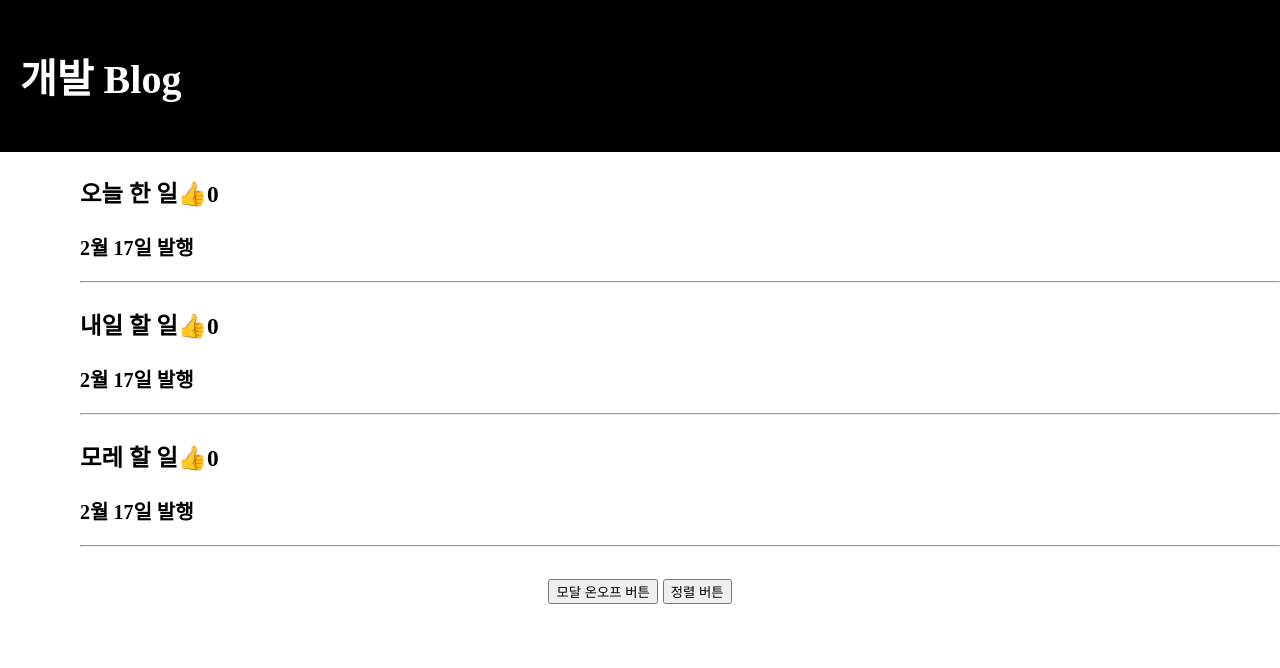
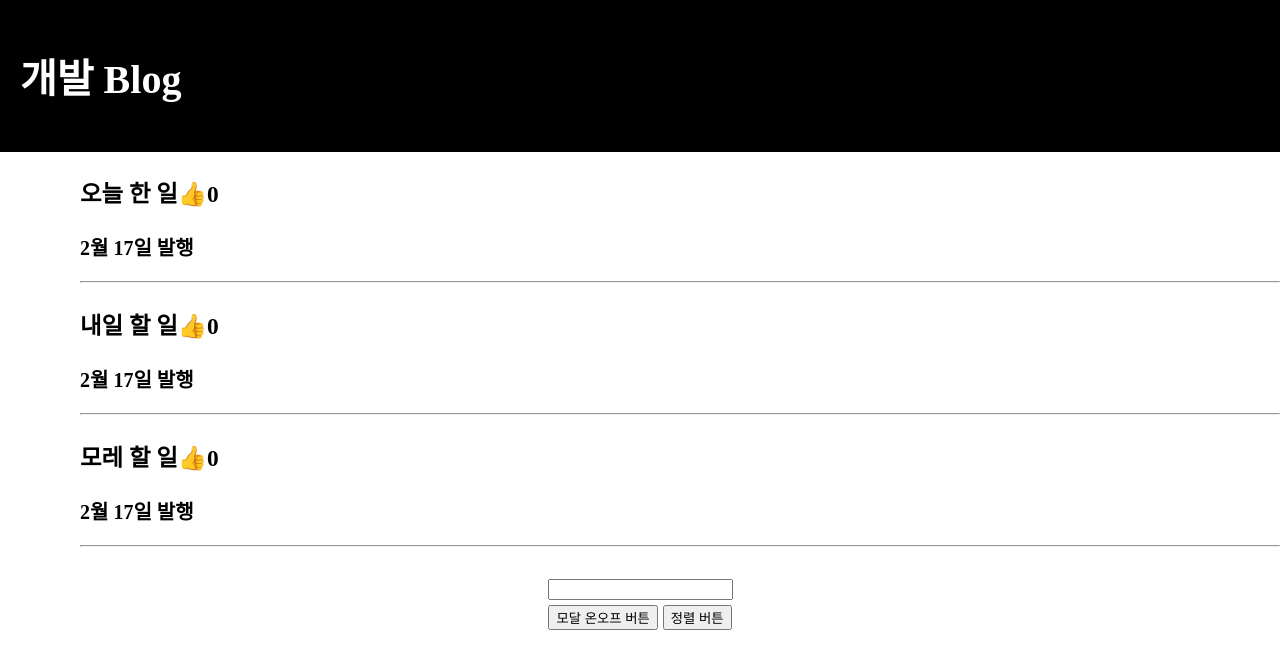
Before and after one commit to uhgenie7/devblog, a React (Create React App) app: page / in a window 1280 px wide. Shown: the top 668 px of the page. Built offline with nearby package versions, Linux system fonts and the light colour scheme.

Commit message:
input 태그와 onChagne 이벤트

```diff
--- a/src/App.css
+++ b/src/App.css
@@ -43,6 +43,11 @@ body {
   margin-right: 5px;
 }
 
+.inputValue {
+  display: block;
+  margin: 5px auto;
+}
+
 .App-logo {
   height: 40vmin;
   pointer-events: none;
--- a/src/App.js
+++ b/src/App.js
@@ -11,7 +11,7 @@ function App() {
     "모레 할 일",
   ]);
   let [clickTitle, titleChange] = useState(0);
-
+  let [inputValue, inputChange] = useState("");
   // 모달창 켜고 닫는 스위치
   let [modal, modalChange] = useState(false);
   function changeTitleFunction() {
@@ -28,7 +28,7 @@ function App() {
       <ul className="boardList">
         {title.map(function (title, num) {
           return (
-            <ul>
+            <ul key={num}>
               <li>
                 <h3
                   onClick={() => {
@@ -56,6 +56,14 @@ function App() {
           );
         })}
       </ul>
+      <input
+        className="inputValue"
+        placeholder={inputValue}
+        onChange={(e) => {
+          inputChange(e.target.value);
+        }}
+      />
+      {inputValue}
       <div className="btns">
         <button
           onClick={() => {
```
